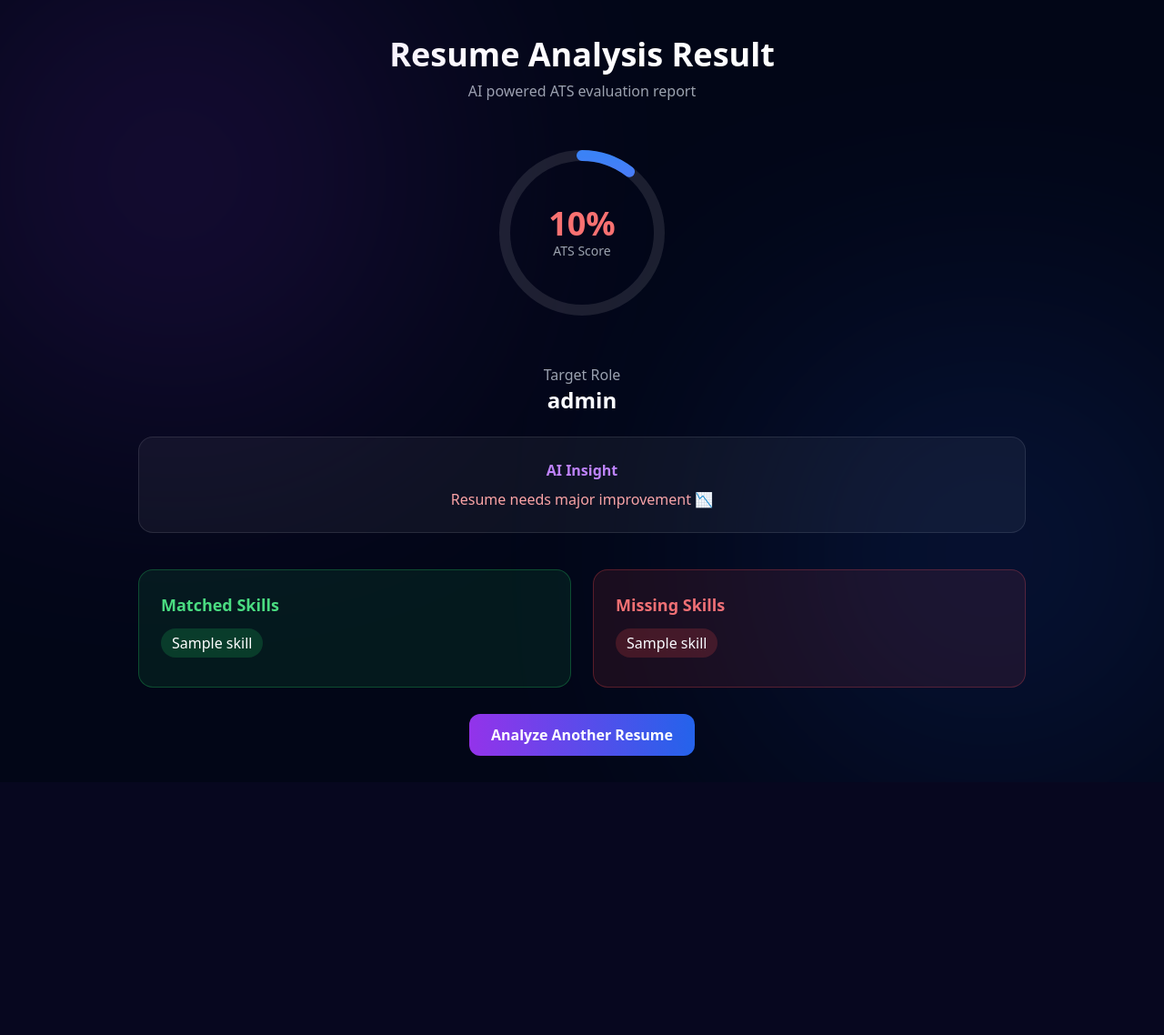
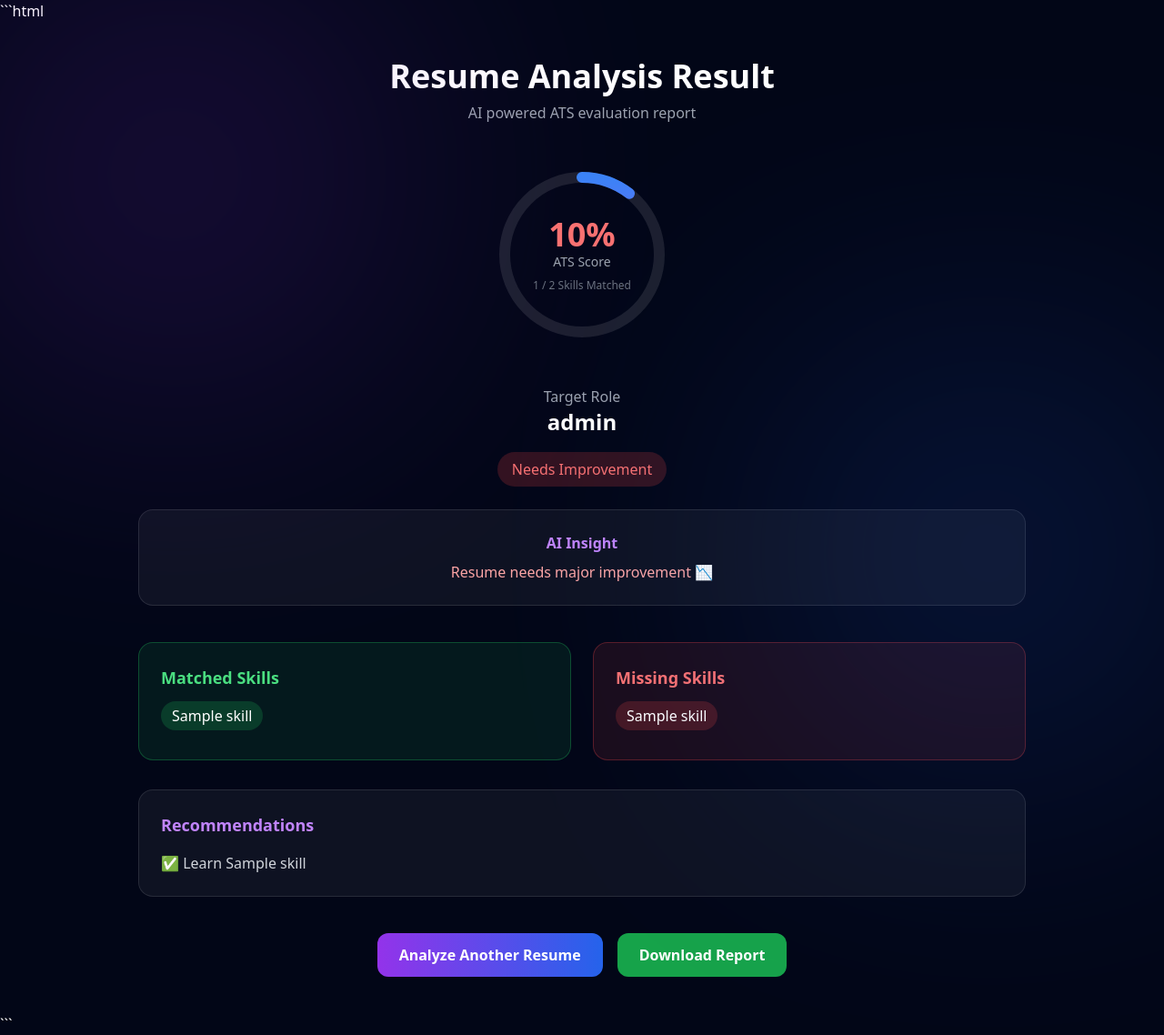
Before and after one commit to khushalshrimal/smart_resume_analyzer, a Flask app: template templates/result.html in a window 1280 px wide. Shown: the whole page at 91% size. Before the commit the page ends 831 px from the top, so only its background shows below. Run offline with Flask 3, Linux system fonts and the light colour scheme; the template is opened without the code that fills it: most values are stand-ins (such as "Sample title", 1, 10 or a date in 2020); some libraries are stand-ins or nearby versions.

Commit message:
result page

````diff
--- a/templates/result.html
+++ b/templates/result.html
@@ -1,3 +1,4 @@
+```html
 <!DOCTYPE html>
 <html lang="en">
 <head>
@@ -20,36 +21,36 @@
         <p class="text-gray-400 mt-2">AI powered ATS evaluation report</p>
     </div>
 
-    <!-- 🎯 CIRCULAR SCORE (ANIMATED STYLE) -->
+    <!-- CIRCLE SCORE -->
     <div class="flex justify-center mb-10">
 
         <div class="relative w-52 h-52">
 
-            <!-- Background Circle -->
             <svg class="w-52 h-52 transform -rotate-90">
+
+                <!-- Background Circle -->
                 <circle cx="104" cy="104" r="85"
                     stroke="rgba(255,255,255,0.1)"
                     stroke-width="12"
                     fill="none"/>
-            </svg>
 
-            <!-- Progress Circle -->
-            <svg class="w-52 h-52 absolute top-0 left-0 transform -rotate-90">
+                <!-- Progress Circle -->
                 <circle id="progressCircle"
                     cx="104" cy="104" r="85"
                     stroke="url(#grad)"
                     stroke-width="12"
                     fill="none"
                     stroke-linecap="round"
-                    stroke-dasharray="534"
                 />
 
+                <!-- Gradient -->
                 <defs>
                     <linearGradient id="grad">
                         <stop offset="0%" stop-color="#a855f7"/>
                         <stop offset="100%" stop-color="#3b82f6"/>
                     </linearGradient>
                 </defs>
+
             </svg>
 
             <!-- Center Text -->
@@ -64,6 +65,13 @@
                 </h1>
 
                 <p class="text-gray-400 text-sm">ATS Score</p>
+
+                <p class="text-gray-500 text-xs mt-2">
+                    {{ matched_skills|length }} /
+                    {{ matched_skills|length + missing_skills|length }}
+                    Skills Matched
+                </p>
+
             </div>
 
         </div>
@@ -72,89 +80,183 @@
     <!-- ROLE -->
     <div class="text-center mb-6">
         <p class="text-gray-400">Target Role</p>
-        <h2 class="text-2xl font-semibold text-white">{{ selected_role }}</h2>
+        <h2 class="text-2xl font-semibold text-white">
+            {{ selected_role }}
+        </h2>
     </div>
 
-    <!-- 💡 AI INSIGHT BOX -->
+    <!-- ATS BADGE -->
+    <div class="text-center mb-8">
+
+        {% if score >= 80 %}
+            <span class="bg-green-500/20 text-green-400 px-4 py-2 rounded-full">
+                Excellent Match
+            </span>
+
+        {% elif score >= 60 %}
+            <span class="bg-yellow-500/20 text-yellow-400 px-4 py-2 rounded-full">
+                Good Match
+            </span>
+
+        {% else %}
+            <span class="bg-red-500/20 text-red-400 px-4 py-2 rounded-full">
+                Needs Improvement
+            </span>
+        {% endif %}
+
+    </div>
+
+    <!-- AI INSIGHT -->
     <div class="mb-10 text-center">
 
         <div class="bg-white/5 border border-white/10 rounded-2xl p-6">
 
-            <h2 class="text-purple-400 font-semibold mb-2">AI Insight</h2>
+            <h2 class="text-purple-400 font-semibold mb-2">
+                AI Insight
+            </h2>
 
             {% if score >= 75 %}
-                <p class="text-green-300">Excellent resume! Strong match for this role 🚀</p>
+                <p class="text-green-300">
+                    Excellent resume! Strong match for this role 🚀
+                </p>
 
             {% elif score >= 50 %}
-                <p class="text-yellow-300">Good resume, but needs improvement ⚡</p>
+                <p class="text-yellow-300">
+                    Good resume, but needs improvement ⚡
+                </p>
 
             {% else %}
-                <p class="text-red-300">Resume needs major improvement 📉</p>
+                <p class="text-red-300">
+                    Resume needs major improvement 📉
+                </p>
             {% endif %}
 
         </div>
     </div>
 
-    <!-- SKILLS SECTION -->
+    <!-- SKILLS -->
     <div class="grid md:grid-cols-2 gap-6">
 
-        <!-- MATCHED SKILLS -->
+        <!-- MATCHED -->
         <div class="bg-green-500/10 border border-green-500/30 p-6 rounded-2xl">
+
             <h2 class="text-green-400 font-bold text-lg mb-3">
                 Matched Skills
             </h2>
 
             {% if matched_skills %}
+
                 {% for skill in matched_skills %}
+
                     <span class="inline-block bg-green-500/20 px-3 py-1 rounded-full mr-2 mb-2">
                         {{ skill }}
                     </span>
+
                 {% endfor %}
+
             {% else %}
-                <p class="text-gray-400">No matched skills found</p>
+
+                <p class="text-gray-400">
+                    No matched skills found
+                </p>
+
             {% endif %}
+
         </div>
 
-        <!-- MISSING SKILLS -->
+        <!-- MISSING -->
         <div class="bg-red-500/10 border border-red-500/30 p-6 rounded-2xl">
+
             <h2 class="text-red-400 font-bold text-lg mb-3">
                 Missing Skills
             </h2>
 
             {% if missing_skills %}
+
                 {% for skill in missing_skills %}
+
                     <span class="inline-block bg-red-500/20 px-3 py-1 rounded-full mr-2 mb-2">
                         {{ skill }}
                     </span>
+
                 {% endfor %}
+
             {% else %}
-                <p class="text-gray-400">No missing skills 🎉</p>
+
+                <p class="text-gray-400">
+                    No missing skills 🎉
+                </p>
+
             {% endif %}
+
         </div>
 
     </div>
 
-    <!-- BUTTON -->
-    <div class="text-center mt-10">
+    <!-- RECOMMENDATIONS -->
+    <div class="mt-8 bg-white/5 border border-white/10 rounded-2xl p-6">
+
+        <h2 class="text-purple-400 font-bold text-lg mb-4">
+            Recommendations
+        </h2>
+
+        {% if missing_skills %}
+
+            <ul class="space-y-2">
+
+                {% for skill in missing_skills[:5] %}
+
+                <li class="text-gray-300">
+                    ✅ Learn {{ skill }}
+                </li>
+
+                {% endfor %}
+
+            </ul>
+
+        {% else %}
+
+            <p class="text-green-400">
+                Excellent! No major missing skills found.
+            </p>
+
+        {% endif %}
+
+    </div>
+
+    <!-- BUTTONS -->
+    <div class="text-center mt-10 flex flex-wrap gap-4 justify-center">
+
         <a href="/upload"
            class="px-6 py-3 bg-gradient-to-r from-purple-600 to-blue-600 rounded-xl font-semibold hover:scale-105 transition">
             Analyze Another Resume
         </a>
+
+        <a href="/download-report"
+           class="px-6 py-3 bg-green-600 rounded-xl font-semibold hover:scale-105 transition">
+            Download Report
+        </a>
+
     </div>
 
 </div>
 
-<!-- 🚀 ANIMATION SCRIPT -->
+<!-- ANIMATION SCRIPT -->
 <script>
-    let score = {{ score }};
+
+    let score = {{ score | tojson }};
+
     let circle = document.getElementById("progressCircle");
 
     let radius = 85;
     let circumference = 2 * Math.PI * radius;
 
     circle.style.strokeDasharray = circumference;
+    circle.style.strokeDashoffset = circumference;
 
-    let offset = circumference - (score / 100) * circumference;
+    let offset =
+        circumference -
+        (score / 100) * circumference;
 
     let current = circumference;
 
@@ -163,14 +265,20 @@
     let animate = setInterval(() => {
 
         if (current <= offset) {
+
             clearInterval(animate);
+
         } else {
+
             current -= speed;
+
             circle.style.strokeDashoffset = current;
         }
 
     }, 10);
+
 </script>
 
 </body>
 </html>
+```
````
